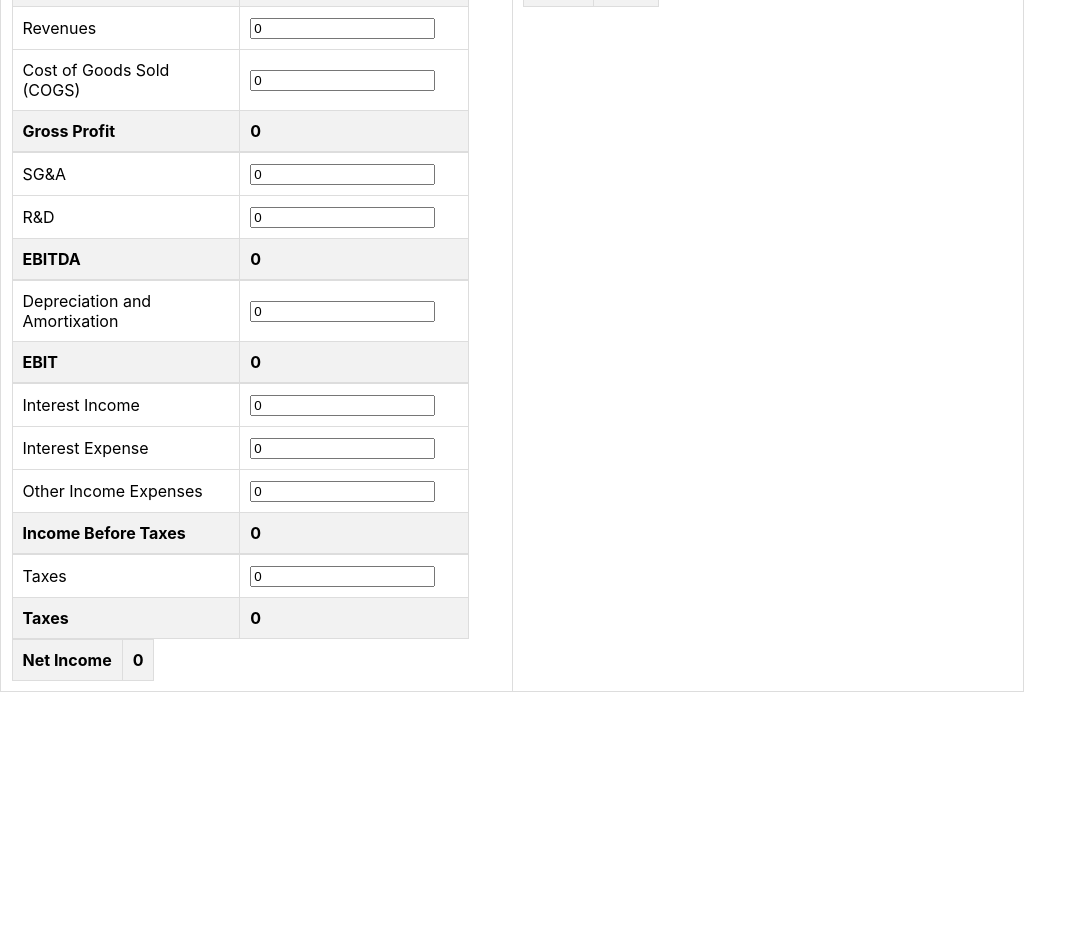
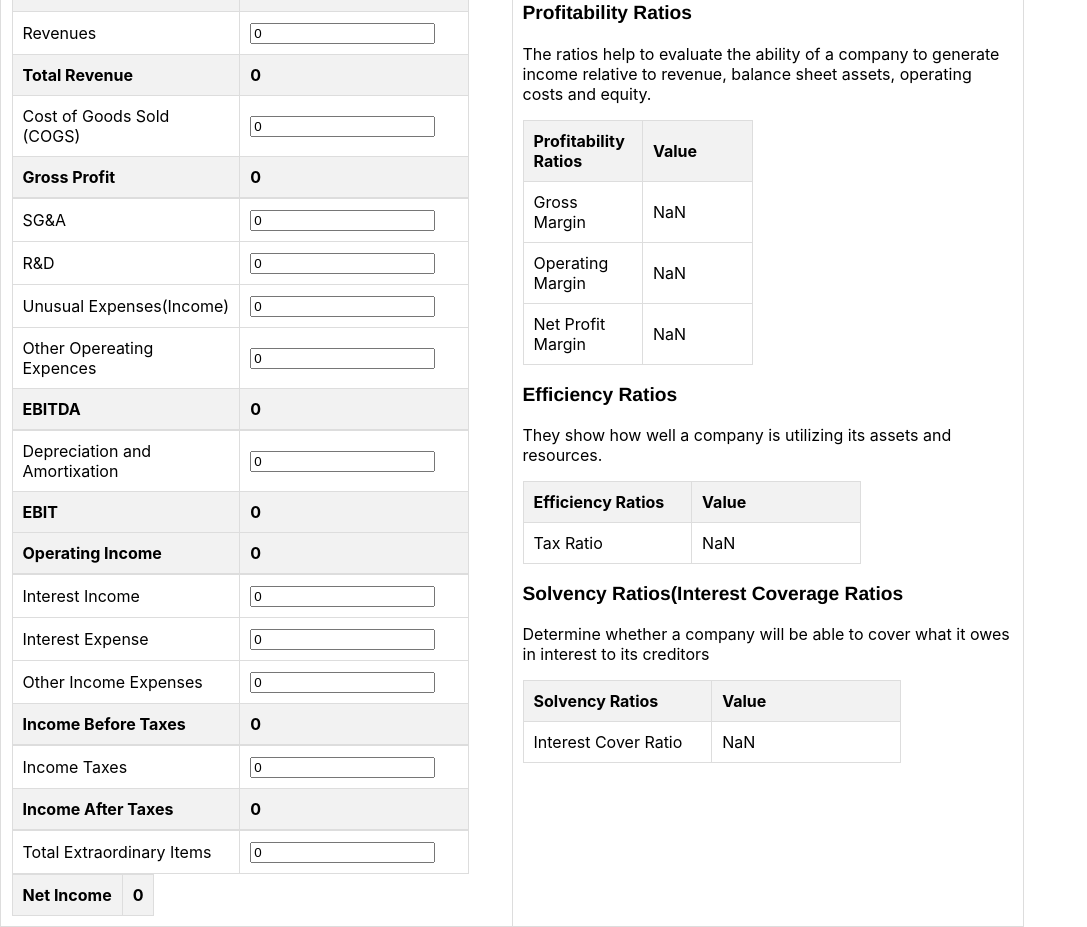
Before and after one commit to G-RIMA/FinanceFusion, a React (Create React App) app in the folder finance-fusion/: page / in a window 1280 px wide. Shown: the part 1200-2127 px from the top of the page, without its empty margins (0-1087 px from the left). Before the commit the page ends 1892 px from the top, so only its background shows below. Built offline with nearby package versions, Linux system fonts and the light colour scheme.

Commit message:
FInished Income statement

```diff
--- a/finance-fusion/src/incomestatement.js
+++ b/finance-fusion/src/incomestatement.js
@@ -4,10 +4,10 @@ import "./balancesheet.css";
 function IncomeStatement () {
     const [revenues, setrevenues] = useState([
         { id: 1, name: 'Revenues', value: 0 },
-        { id: 2, name: 'Cost of Goods Sold (COGS)', value: 0 },
+
       ]);
 
-      const grossProfit = revenues.reduce((acc, revenue) => acc + parseFloat(revenue.value), 0);
+      const RevNue = revenues.reduce((acc, revenue) => acc + parseFloat(revenue.value), 0);
 
       const handleValueChange = (event, id) => {
         const newValue = parseFloat(event.target.value);
@@ -21,12 +21,37 @@ function IncomeStatement () {
         setrevenues(newrevenues);
       };
 
+    const [cogs, setCogs] = useState([
+      { id:1, name: 'Cost of Goods Sold (COGS)', value: 0 },
+
+    ]);
+
+      const COGS = cogs.reduce((acc, cog) => acc + parseFloat(cog.value), 0);
+
+      const handleCOGSChange = (event, id) => {
+        const newValue = parseFloat(event.target.value);
+        const newcogs = cogs.map((cog) => {
+          if (cog.id === id) {
+            return { ...cog, value: newValue };
+          } else {
+            return cog;
+          }
+        });
+        setCogs(newcogs);
+      };
+
+
+      const grossProfit = RevNue - COGS;
+
+
       const [ebitdas, setEbitda] = useState([
         { id: 1, name: 'SG&A', value: 0 },
         { id: 2, name: 'R&D', value: 0 },
+        { id:3, name: 'Unusual Expenses(Income)', value: 0},
+        { id:4, name: 'Other Opereating Expences', value: 0}
       ]);
 
-      const EBITDA =grossProfit + (ebitdas.reduce((acc, ebitda) => acc + parseFloat(ebitda.value), 0));
+     const EBITDA = (ebitdas.reduce((acc, ebitda) => acc + parseFloat(ebitda.value), 0));
 
       const handleEBITDAChange = (event, id) => {
         const newValue = parseFloat(event.target.value);
@@ -46,6 +71,9 @@ function IncomeStatement () {
       ]);
 
       const EBIT = EBITDA + (ebits.reduce((acc, ebit) => acc + parseFloat(ebit.value), 0));
+
+      const Operating_Income = grossProfit - EBIT
+
 
       const handleEBITChange = (event, id) => {
         const newValue = parseFloat(event.target.value);
@@ -67,7 +95,7 @@ function IncomeStatement () {
 
       ]);
 
-      const IncomeB4 = EBIT + (incomesb4.reduce((acc, incomeb4) => acc + parseFloat(incomeb4.value), 0));
+      const IncomeB4 = Operating_Income - (incomesb4.reduce((acc, incomeb4) => acc + parseFloat(incomeb4.value), 0));
 
       const handleIB4Change = (event, id) => {
         const newValue = parseFloat(event.target.value);
@@ -83,10 +111,10 @@ function IncomeStatement () {
       };
 
       const [taxes, setTaxes] = useState([
-        { id: 1, name: 'Taxes', value: 0 },
+        { id: 1, name: 'Income Taxes', value: 0 },
 
       ]);
-      const Tax = taxes.reduce((acc, tax) => acc + parseFloat(tax.value), 0);
+      const Tax = IncomeB4 - taxes.reduce((acc, tax) => acc + parseFloat(tax.value), 0);
 
       const handleTaxChange = (event, id) => {
         const newValue = parseFloat(event.target.value);
@@ -101,7 +129,33 @@ function IncomeStatement () {
         setTaxes(newtaxes);
       };
 
-      const NetIncome = IncomeB4 + Tax;
+      const [extras, setExtras] = useState([
+        { id: 1, name: 'Total Extraordinary Items', value: 0 },
+
+      ]);
+      const Extraordinary = extras.reduce((acc, extra) => acc + parseFloat(extra.value), 0);
+
+      const handleExtraChange = (event, id) => {
+        const newValue = parseFloat(event.target.value);
+        const newExtras = extras.map((extra) => {
+          if (extra.id === id) {
+            return { ...extra, value: newValue };
+          } else {
+            return extra
+            ;
+          }
+        });
+        setExtras(newExtras);
+      };
+
+      const NetIncome = Tax - Extraordinary;
+
+      const grossProfitMarginRatio = ((grossProfit) / (RevNue)) * 100;
+      const operatingProfitMarginRatio = ((Operating_Income) / (RevNue)) * 100;
+      const netProfitMarginRatio = ((NetIncome) / (RevNue)) * 100;
+      const taxRatio = (taxes[0].value / (IncomeB4)) * 100;
+      const InterestCoverRatio = ((Operating_Income) / (incomesb4[1].value));
+
 
 
 
@@ -117,7 +171,7 @@ function IncomeStatement () {
                 <thead>
                   <tr>
                     <th>Millions($)</th>
-                    <th>Value</th>
+                    <th>Year 1</th>
                   </tr>
                 </thead>
                 <tbody>
@@ -129,6 +183,27 @@ function IncomeStatement () {
                       type= "number"
                       value={revenue.value}
                       onChange={(e) => handleValueChange(e, revenue.id)}
+                    />
+                  </td>
+                </tr>
+
+              ))}
+                <tr>
+                    <th>Total Revenue</th>
+                    <th>
+                      {RevNue}
+                    </th>
+                  </tr>
+                </tbody>
+                <tbody>
+                {cogs.map((cog) => (
+                  <tr key={cog.id}>
+                  <td>{cog.name}</td>
+                  <td>
+                    <input
+                      type= "number"
+                      value={cog.value}
+                      onChange={(e) => handleCOGSChange(e, cog.id)}
                     />
                   </td>
                 </tr>
@@ -184,6 +259,12 @@ function IncomeStatement () {
                       {EBIT}
                     </th>
                   </tr>
+                  <tr>
+                    <th>Operating Income</th>
+                    <th>
+                      {Operating_Income}
+                    </th>
+                  </tr>
                 </tbody>
               </thead>
               <thead>
@@ -223,11 +304,27 @@ function IncomeStatement () {
               </tr>
             ))}
                   <tr>
-                    <th>Taxes</th>
+                    <th>Income After Taxes</th>
                     <th>
                       {Tax}
                     </th>
                   </tr>
+                </tbody>
+              </thead>
+              <thead>
+                <tbody>
+                {extras.map((extra) => (
+              <tr key={extra.id}>
+                <td>{extra.name}</td>
+                <td>
+                  <input
+                    type= "number"
+                    value={extra.value}
+                    onChange={(e) => handleExtraChange(e, extra.id)}
+                  />
+                </td>
+              </tr>
+            ))}
                 </tbody>
               </thead>
               <thead>
@@ -243,16 +340,72 @@ function IncomeStatement () {
           </td>
           <td>
           <thead>
-              <tr>
-                <th>Ratios</th>
-              </tr>
+                <h3>Ratio Analysis</h3>
+          </thead>
+
+          <h3>Profitability Ratios</h3>
+          <p>The ratios help to evaluate the ability of a company to generate income relative to revenue, balance sheet assets,
+            operating costs and equity.
+          </p>
+          <thead>
               <thead>
                 <tr>
-                  <th>Ratios</th>
+                  <th>Profitability Ratios</th>
                   <th>Value</th>
                 </tr>
               </thead>
+              <thead>
+                <tr>
+                  <td>Gross Margin</td>
+                  <td>{grossProfitMarginRatio}</td>
+                </tr>
+              </thead>
+              <thead>
+                <tr>
+                  <td>Operating Margin</td>
+                  <td>{operatingProfitMarginRatio}</td>
+                </tr>
+              </thead>
+              <thead>
+                <tr>
+                  <td>Net Profit Margin</td>
+                  <td>{netProfitMarginRatio}</td>
+                </tr>
+              </thead>
           </thead>
+              <h3>Efficiency Ratios</h3>
+              <p>They show how well a company is utilizing its assets and resources.</p>
+                <thead>
+                  <tr>
+                    <th>Efficiency Ratios</th>
+                    <th>Value</th>
+                  </tr>
+
+                </thead>
+                <thead>
+                  <tr>
+                    <td>Tax Ratio</td>
+                    <td>{taxRatio}</td>
+                  </tr>
+                </thead>
+
+
+            <h3>Solvency Ratios(Interest Coverage Ratios</h3>
+            <p> Determine whether a company will be able to cover what it owes in interest to its creditors</p>
+            <thead>
+                <tr>
+                  <th>Solvency Ratios</th>
+                  <th>Value</th>
+                </tr>
+              </thead>
+              <thead>
+                <tr>
+                  <td>Interest Cover Ratio</td>
+                  <td>{InterestCoverRatio}</td>
+                </tr>
+              </thead>
+
+
           </td>
 
     </table>
```
Also changed, not shown: finance-fusion/src/test.js (added).
